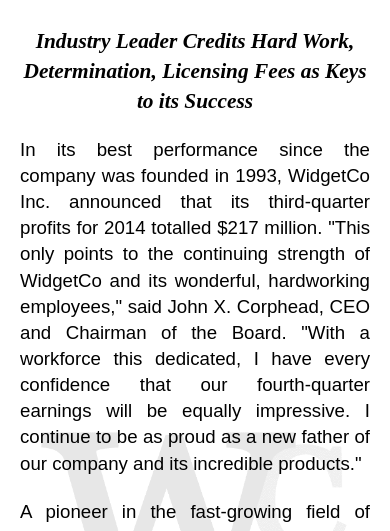
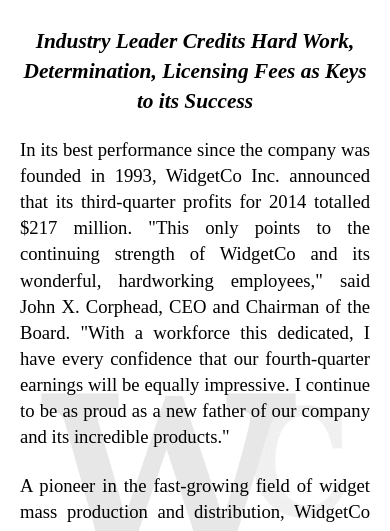
Before and after one commit to ebelman555/Module03, a plain HTML site: page index.html in a window 390 px wide. Shown: the part 313-844 px from the top of the page. Drawn offline with Linux system fonts and the light colour scheme.

Commit message:
Update styles.css

```diff
--- a/styles.css
+++ b/styles.css
@@ -53,7 +53,6 @@ article {
     max-width: 70%;
     margin: 0 auto;
     text-align: justify;
-    font-family: Arial, Helvetica, sans-serif;
 }
 
 p {
@@ -132,7 +131,7 @@ a {
 @media screen and (max-width: 480px) {
     body {
         font-size: 12px;
-        background-size: 80%; /* Уменьшить размер логотипа */
+        background-size: 80%;
     }
 
     header {
```
